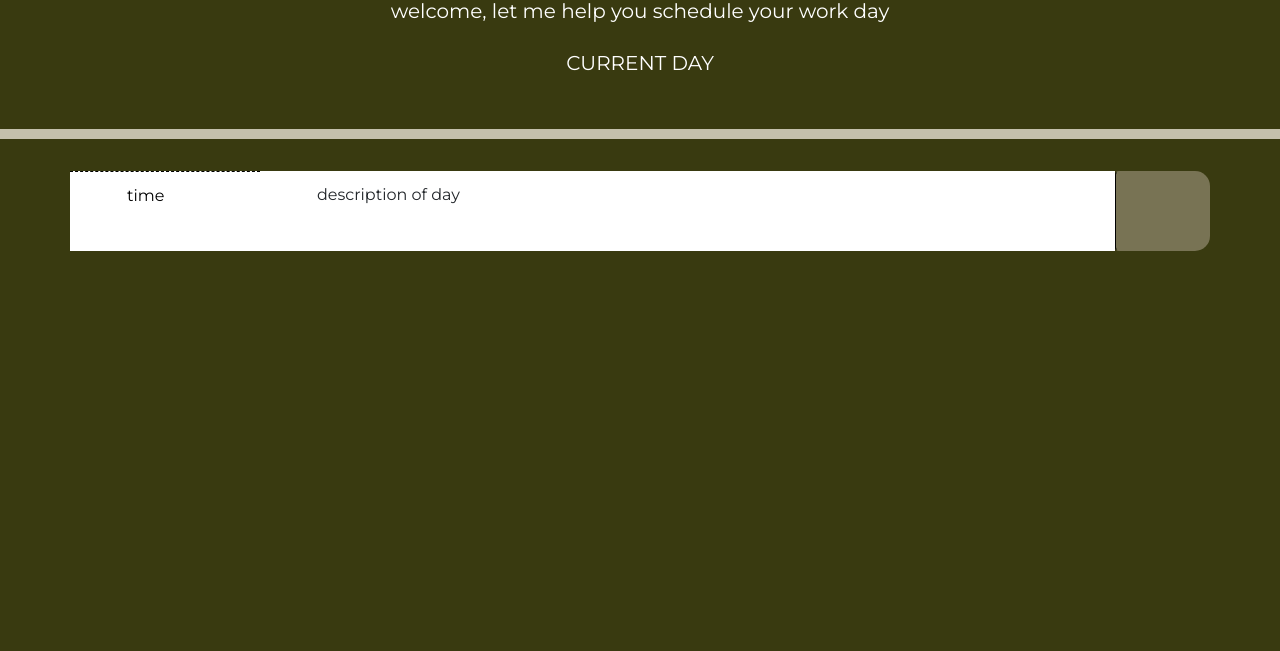
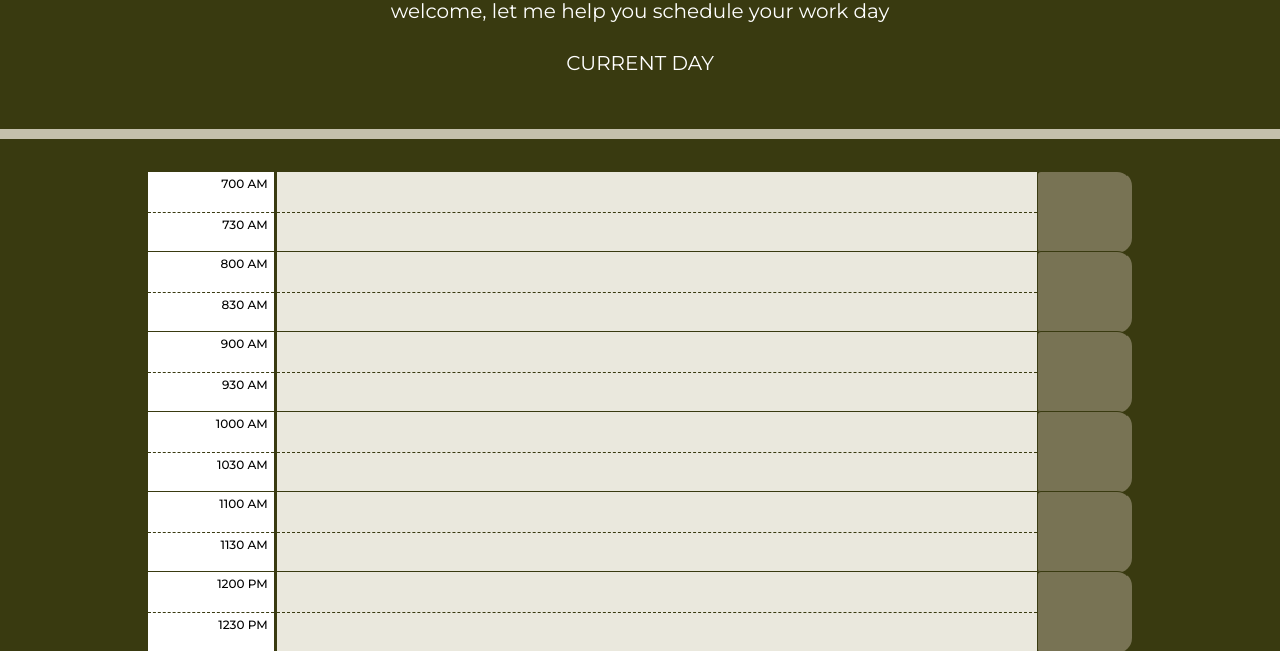
Before and after one commit to jessoliva/pinky-cal, a plain HTML site: page index.html in a window 1280 px wide. Shown: the part 149-800 px from the top of the page. Drawn offline with nearby package versions, Linux system fonts and the light colour scheme; a web font is replaced by a local one.

Commit message:
JS: dynamically created the timeblocks

```diff
--- a/assets/script.js
+++ b/assets/script.js
@@ -32,3 +32,53 @@
 
 // 1. When I refresh the page, the property persists
 // On refresh, grab the data from local storage and display it in the appropriate time block
+
+// dynamically create the timeblocks
+function createBlocks() {
+
+    for(i = 0; i < 11; i++) {
+
+        let time00 = ['700 AM', '800 AM', '900 AM', '1000 AM', '1100 AM', '1200 PM', '100 PM', '200 PM', '300 PM', '400 AM', '500 PM'];
+        let time30 = ['730 AM', '830 AM', '930 AM', '1030 AM', '1130 AM', '1230 PM', '130 PM', '230 PM', '330 PM', '430 AM', '530 PM'];
+
+        // reference the container element
+        const containerEl = $('.container');
+
+        // create the row div element
+        const rowEl = $("<div>").addClass("row d-flex justify-content-center");
+
+        // create hour element
+        const hourEl = $("<div>").addClass("hour col-15 p-0 d-flex flex-column");
+        // create 00 time element
+        let time1El = $("<div>").addClass("htop h-50 text-right").text(time00[i]);
+        // create 30 time element
+        let time2El = $("<div>").addClass("hbot h-50 text-right").text(time30[i]);
+        // append time1 and time2 to hour
+        hourEl.append(time1El, time2El);
+
+        // create description element
+        const desEl = $("<div>").addClass("description col-8 p-0 d-flex flex-column");
+        // create 00 time element
+        let des1El = $("<textarea>").addClass("dtop h-50");
+        // create 30 time element
+        let des2El = $("<textarea>").addClass("dbot h-50");
+        // append des1 and des2 to description
+        desEl.append(des1El, des2El)
+
+        // create button element
+        const btnEl = $('<button>').addClass('saveBtn col-1 btn');
+        // create span element
+        const spanEl = $('<span>').addClass('oi oi-task');
+        // append span to button
+        btnEl.append(spanEl);
+
+        // append hour, description, and button to row
+        rowEl.append(hourEl, desEl, btnEl);
+
+        // append row to container
+        containerEl.append(rowEl)
+    }
+};
+createBlocks();
+
+// when the
--- a/assets/style.css
+++ b/assets/style.css
@@ -4,15 +4,6 @@ body {
   font-size: 16px;
   line-height: 1;
   background-color: #393a10;
-}
-
-textarea {
-  background: transparent;
-  border: none;
-  resize: none;
-  color: #000000;
-  border-left: 1px solid black;
-  padding: 10px;
 }
 
 /* JUMBOTRON STYLES START */
@@ -40,6 +31,7 @@ textarea {
 .row {
   white-space: pre-wrap;
   height: 80px;
+  /* margin-bottom: 3px; */
   /* border-top: 1px solid #C4C0AB; */
 }
 
@@ -49,31 +41,78 @@ textarea {
   border-radius: 15px;
 }
 
+/* hour section styles */
+.hour {
+  font-family: "Montserrat", sans-serif;
+  font-weight: 500;
+  font-size: 12px;
+  color: #000000;
+  background-color: #ffffff;
+  white-space: pre-wrap;
+  padding-right: 5px;
+  margin-right: 3px;
+}
+
+.hbot, .htop {
+  padding: 6px 6px;
+}
+
+.col-15{
+	flex: 0 0 11%;
+	max-width: 11%;
+}
+
+/* both hour and description */
+.hbot, .dbot {
+  border-top: 1px dashed #393a10;
+}
+
+.dtop, .htop {
+  border-top: 1px solid #393a10;
+}
+
 /* time description section styles */
+textarea {
+  font-family: "Montserrat", sans-serif;
+  font-weight: 500;
+  font-size: 14px;
+  background: transparent;
+  border: none;
+  resize: none;
+  color: #393a10;
+  /* border-left: 1px solid black; */
+  padding: 10px;
+}
+
+textarea:focus {
+  outline: none !important;
+  border: 1px solid #C1839F;
+  box-shadow: 1px 1px 10px #C1839F;
+}
+
 .description {
+  background-color: #eae8dd;
   white-space: pre-wrap;
 }
 
-/* hour section styles */
-.hour {
-  background-color: #ffffff;
-  color: #000000;
-  border-top: 1px dashed #000000;
+.dbot, .dtop {
+  padding: 6px 6px;
 }
 
 /* save button styles */
 .saveBtn {
-  border-left: 1px solid black;
+  color: white;
+  border-top: 1px solid #393a10;
+  border-left: 1px solid #393a10;
   border-top-right-radius: 15px;
   border-bottom-right-radius: 15px;
   background-color: #787354;
-  color: white;
 }
 
 .saveBtn:hover {
+  color: #393a10;
   transition: all 0.6s ease-in-out;
   background-color: #c4c0ab;
-  color: #393a10;
 }
 
 .saveBtn span {
@@ -97,3 +136,7 @@ textarea {
   color: white;
 }
 /* WHEN STYLES END */
+
+.des {
+  max-height: 70px;
+}
--- a/index.html
+++ b/index.html
@@ -9,11 +9,11 @@
     <!-- font awesome link -->
     <link rel="stylesheet" href="https://use.fontawesome.com/releases/v5.8.1/css/all.css" integrity="sha384-50oBUHEmvpQ+1lW4y57PTFmhCaXp0ML5d60M1M7uH2+nqUivzIebhndOJK28anvf" crossorigin="anonymous" />
     <!-- google fonts link -->
-    <link href="https://fonts.googleapis.com/css2?family=Montserrat:wght@200;300;400&family=Poppins:wght@100;200;300;400&display=swap" rel="stylesheet">
+    <link href="https://fonts.googleapis.com/css2?family=Montserrat:wght@200;300;400;500&family=Poppins:wght@100;200;300;400&display=swap" rel="stylesheet">
     <!-- iconic link -->
     <link rel="stylesheet" href="https://cdnjs.cloudflare.com/ajax/libs/open-iconic/1.1.1/font/css/open-iconic-bootstrap.min.css" />
     <!-- css link -->
-    <link rel="stylesheet" href="/assets/style.css" />
+    <link rel="stylesheet" href="./assets/style.css" />
     <title>peque</title>
   </head>
 
@@ -25,23 +25,31 @@
       <p id="currentDay" class="lead p-3 m-0 text-white">CURRENT DAY</p>
     </header>
     <div class="container">
-      <div class="row d-flex justify-content-center">
-        <div class="hour col-2 bg-white">
-          time
+
+      <!-- <div class="row d-flex justify-content-center">
+        <div class="hour col-15 p-0 d-flex flex-column">
+          <div class="htop h-50 text-right"> 600 AM </div>
+          <div class="hbot h-50 text-right"> 630 PM </div>
         </div>
-        <div class="col bg-white">
-          description of day
-        </div>
+        <div class="description col-8 p-0 d-flex flex-column"> -->
+          <!-- <div class="dtop h-50"> description of day </div>
+          <div class="dbot h-50"> description of day </div> -->
+          <!-- <textarea type="text" class="dtop h-50"></textarea>
+          <textarea type="text" class="dbot h-50"> </textarea> -->
+          <!-- <input type="text" class="dtop h-50"></input>
+          <input type="text" class="dbot h-50"> </input> -->
+        <!-- </div>
+        <button class="saveBtn col-1 btn" ><span class="oi oi-task"></span></button>
+      </div> -->
 
-          <button class="saveBtn oi-7x col-1 btn" ><span class="oi oi-task"></span></button>
-
-      </div>
-      <!-- Timeblocks go here -->
     </div>
 
     <!-- jquery link -->
     <script src="https://code.jquery.com/jquery-3.4.1.min.js"></script>
     <!-- moment link -->
     <script src="https://cdnjs.cloudflare.com/ajax/libs/moment.js/2.24.0/moment.min.js"></script>
+    <!-- js link -->
+    <script src="./assets/script.js"></script>
   </body>
+
 </html>
```
